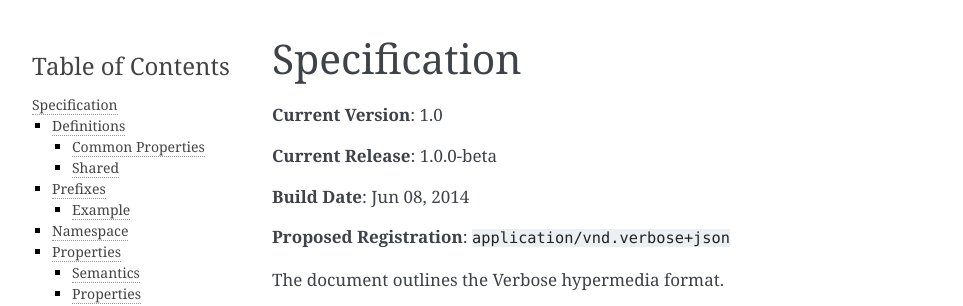
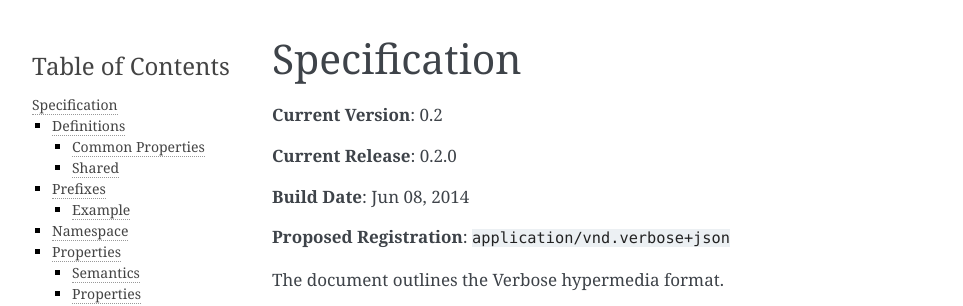
Before and after one commit to smizell/verbose, a Sphinx documentation site: the page built from docs/specification.rst, in a window 1280 px wide and 900 px high. Shown: the top 306 px of the window, without its empty margins (148-1111 px from the left). Built offline with Sphinx 7.4.7, drawn with Linux system fonts in a browser that asks for light colours; some of the changed text lies outside the part shown.

Commit message:
Move back to 0.2
Was going to do 1.0.0 but I think that to be premature at this point.

```diff
--- a/docs/conf.py
+++ b/docs/conf.py
@@ -52,9 +52,9 @@ copyright = u'2014, Stephen Mizell'
 # built documents.
 #
 # The short X.Y version.
-version = '1.0'
+version = '0.2'
 # The full version, including alpha/beta/rc tags.
-release = '1.0.0-beta'
+release = '0.2.0'
 
 # The language for content autogenerated by Sphinx. Refer to documentation
 # for a list of supported languages.
--- a/docs/specification.rst
+++ b/docs/specification.rst
@@ -129,7 +129,7 @@ Example
 
   {
     "verbose": {
-      "version": "1.0",
+      "version": "0.2",
       "prefixes": [
         {
           "prefix": "schema",
@@ -704,7 +704,7 @@ The ``errors`` property is a Verbose object that can be used specifically for er
 
   {
     "versbose": {
-      "version": "1.0",
+      "version": "0.2",
       "errors": {
         "properties": {
           "message": "There was an error when creating this resource"
@@ -736,7 +736,7 @@ Using a ``#`` alone specifies the root resource.
 
   {
     "verbose": {
-      "version": "1.0",
+      "version": "0.2",
       "href": "/customers",
       "availableMethods": [ "GET", "POST" ],
       "templates": [
@@ -769,7 +769,7 @@ This example uses a path to point to an ID in the document. IDs MUST be unique f
 
   {
     "verbose": {
-      "version": "1.0",
+      "version": "0.2",
       "href": "/customers",
       "availableMethods": [ "GET", "POST" ],
       "templates": [
@@ -811,7 +811,7 @@ This example in the ``forEach`` section specifies the template can be used for e
 
   {
     "verbose": {
-      "version": "1.0",
+      "version": "0.2",
       "href": "/customers",
       "availableMethods": [ "GET", "POST" ],
       "templates": [
@@ -853,7 +853,7 @@ This example says the template can be used for each include that has ``item`` fo
 
   {
     "verbose": {
-      "version": "1.0",
+      "version": "0.2",
       "href": "/customers",
       "availableMethods": [ "GET", "POST" ],
       "templates": [
@@ -898,7 +898,7 @@ Using the slash, the path can specify nested items. The path below in the ``forE
 
   {
     "verbose": {
-      "version": "1.0",
+      "version": "0.2",
       "href": "/",
       "templates": [
         {
@@ -945,7 +945,7 @@ The ``!`` can be used to specify properties of an item. In the example below, ``
 
   {
     "verbose": {
-      "version": "1.0",
+      "version": "0.2",
       "href": "/",
       "properties": {
         "first_name": "John",
```
Also changed, not shown: docs/examples.rst (+6 -6 lines).
